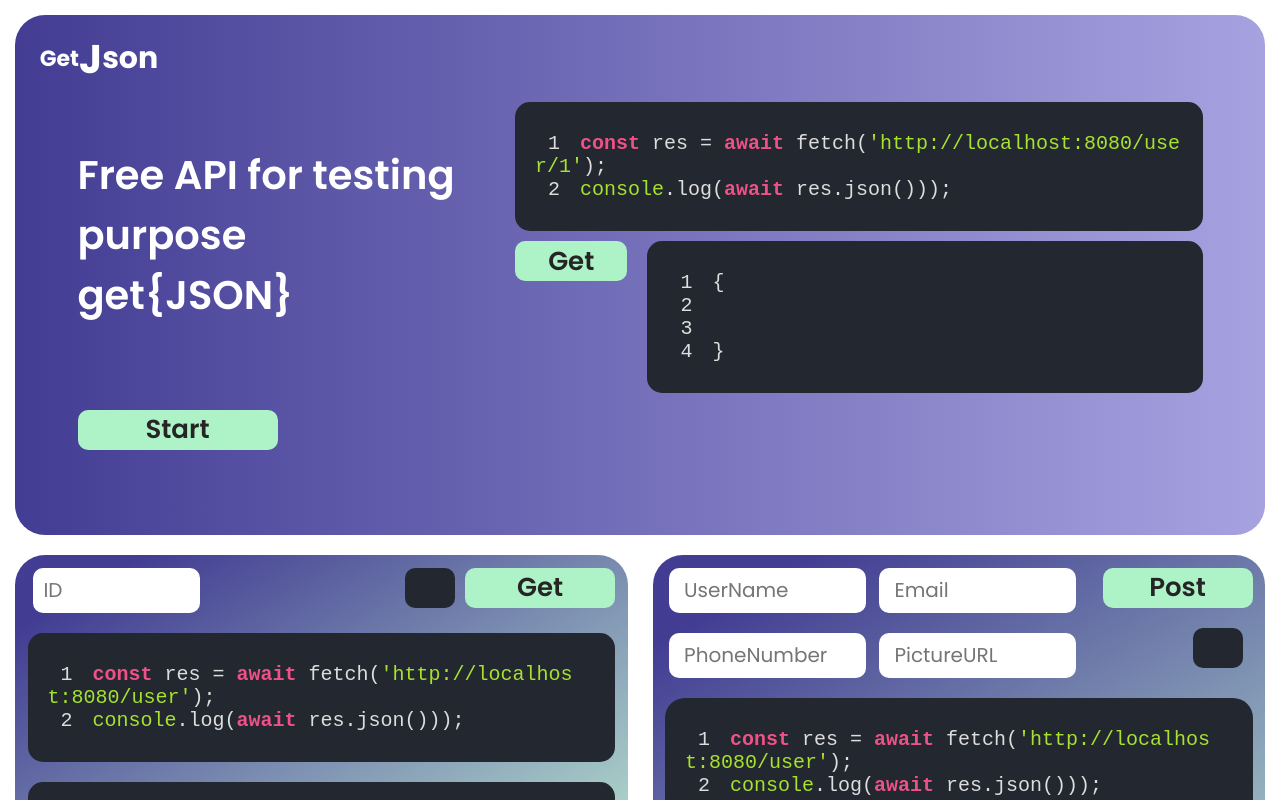
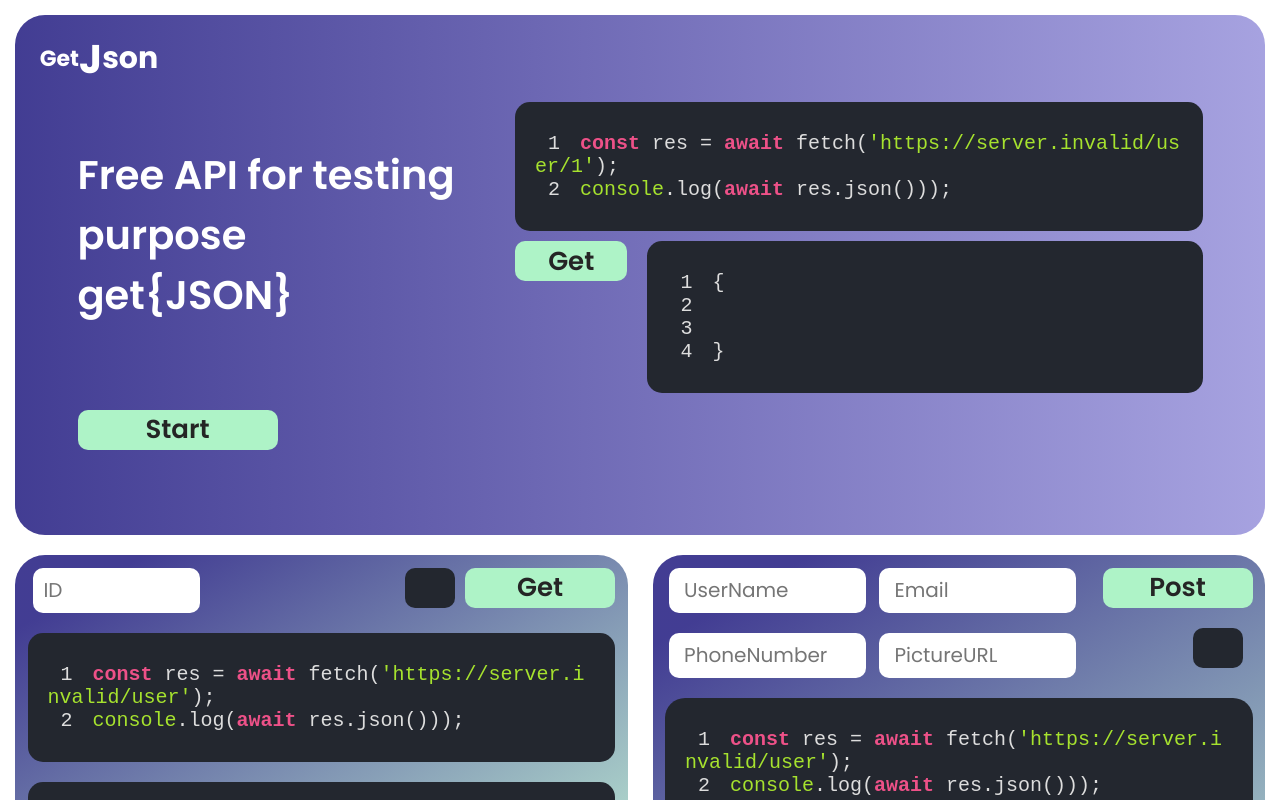
Before and after one commit to roman-ojha/getjson, a React (Create React App) app in the folder client/: page / in a window 1280 px wide. Shown: the top 800 px of the page. Built offline with nearby package versions, Linux system fonts and the light colour scheme; no server answers; some icons are missing.

Commit message:
adding .env file

```diff
--- a/client/src/pages/Index.js
+++ b/client/src/pages/Index.js
@@ -6,7 +6,9 @@ import CopyedURLToast from "../react-components/CopyedURLToast";
 
 const Index = () => {
   const [urlCopied, setUrlCopied] = useState(false);
+  const url = `${process.env.REACT_APP_API_BASE_URL}/user`;
   const copyURL = () => {
+    setUrlCopied(false);
     setUrlCopied(true);
     const displayToast = setTimeout(() => {
       setUrlCopied(false);
@@ -15,7 +17,7 @@ const Index = () => {
   };
   return (
     <>
-      {urlCopied ? <CopyedURLToast /> : ""}
+      {urlCopied ? <CopyedURLToast url={url} /> : ""}
 
       <div className="UpperBar_Container">
         <nav className="NavBar_Container">
@@ -57,7 +59,7 @@ get{JSON}`}
                 }}
                 wrapLines={true}
               >
-                {`const res = await fetch('http://localhost:8080/user/1');
+                {`const res = await fetch('${url}/1');
 console.log(await res.json()));`}
               </SyntaxHighlighter>
             </div>
@@ -121,7 +123,7 @@ console.log(await res.json()));`}
             }}
             wrapLines={true}
           >
-            {`const res = await fetch('http://localhost:8080/user');
+            {`const res = await fetch('${url}');
 console.log(await res.json()));`}
           </SyntaxHighlighter>
           <SyntaxHighlighter
@@ -182,7 +184,7 @@ console.log(await res.json()));`}
             }}
             wrapLines={true}
           >
-            {`const res = await fetch('http://localhost:8080/user');
+            {`const res = await fetch('${url}');
 console.log(await res.json()));`}
           </SyntaxHighlighter>
           <SyntaxHighlighter
--- a/client/src/react-components/CopyedURLToast.js
+++ b/client/src/react-components/CopyedURLToast.js
@@ -1,11 +1,11 @@
 import React from "react";
 import "./styles/CopyedURLToast.css";
 
-const CopyedURLToast = () => {
+const CopyedURLToast = (prop) => {
   return (
     <>
       <div className="CopyedURLToast_Page_Container">
-        <h1>Copyed http://localhost:8080/user</h1>
+        <h1>Copyed {prop.url}</h1>
       </div>
     </>
   );
--- a/client/src/react-components/styles/CopyedURLToast.css
+++ b/client/src/react-components/styles/CopyedURLToast.css
@@ -16,7 +16,7 @@
   justify-content: center;
   align-items: center;
   animation-name: showToast;
-  animation-duration: 500ms;
+  animation-duration: 400ms;
 }
 .CopyedURLToast_Page_Container h1 {
   background-color: #3a404c;
```
Also changed, not shown: 2 other files (tests, documents, lock files or other folders).
